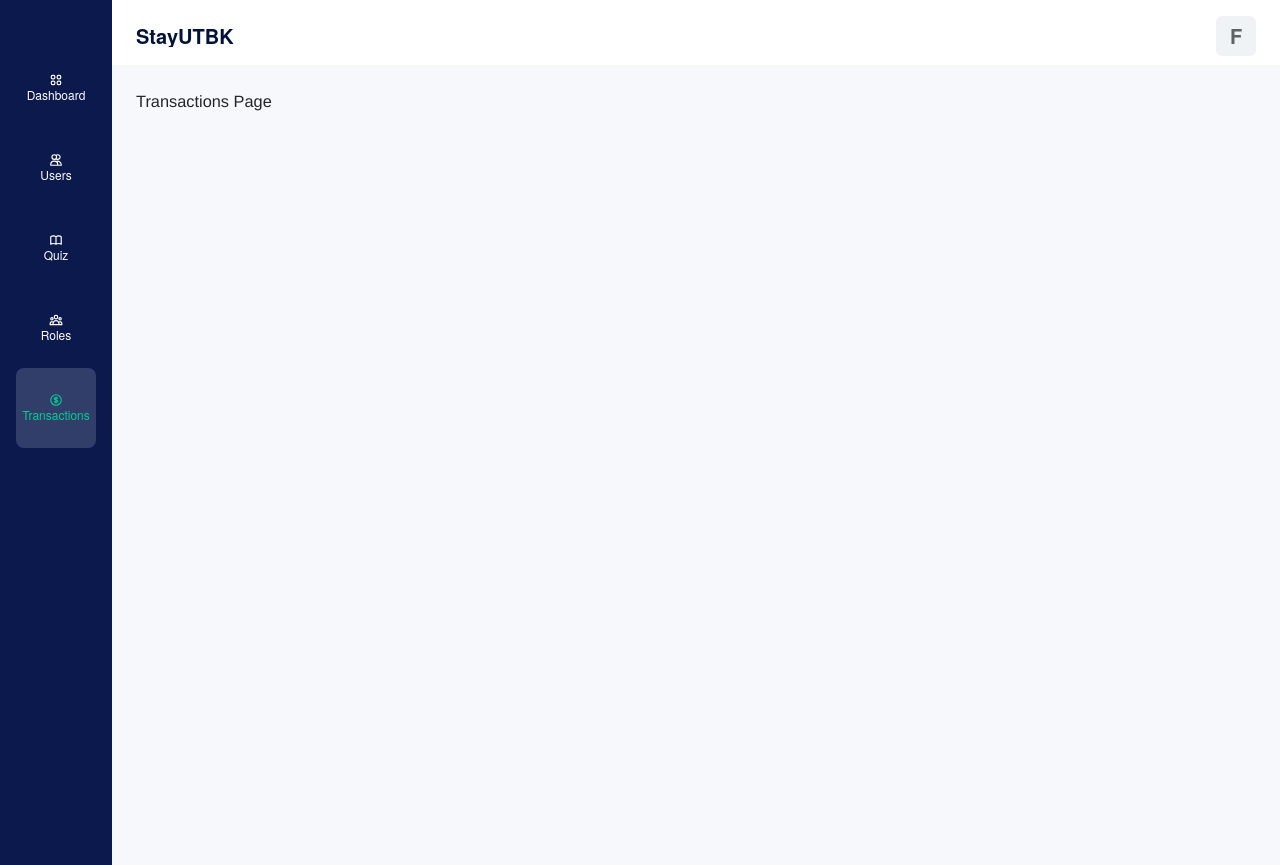
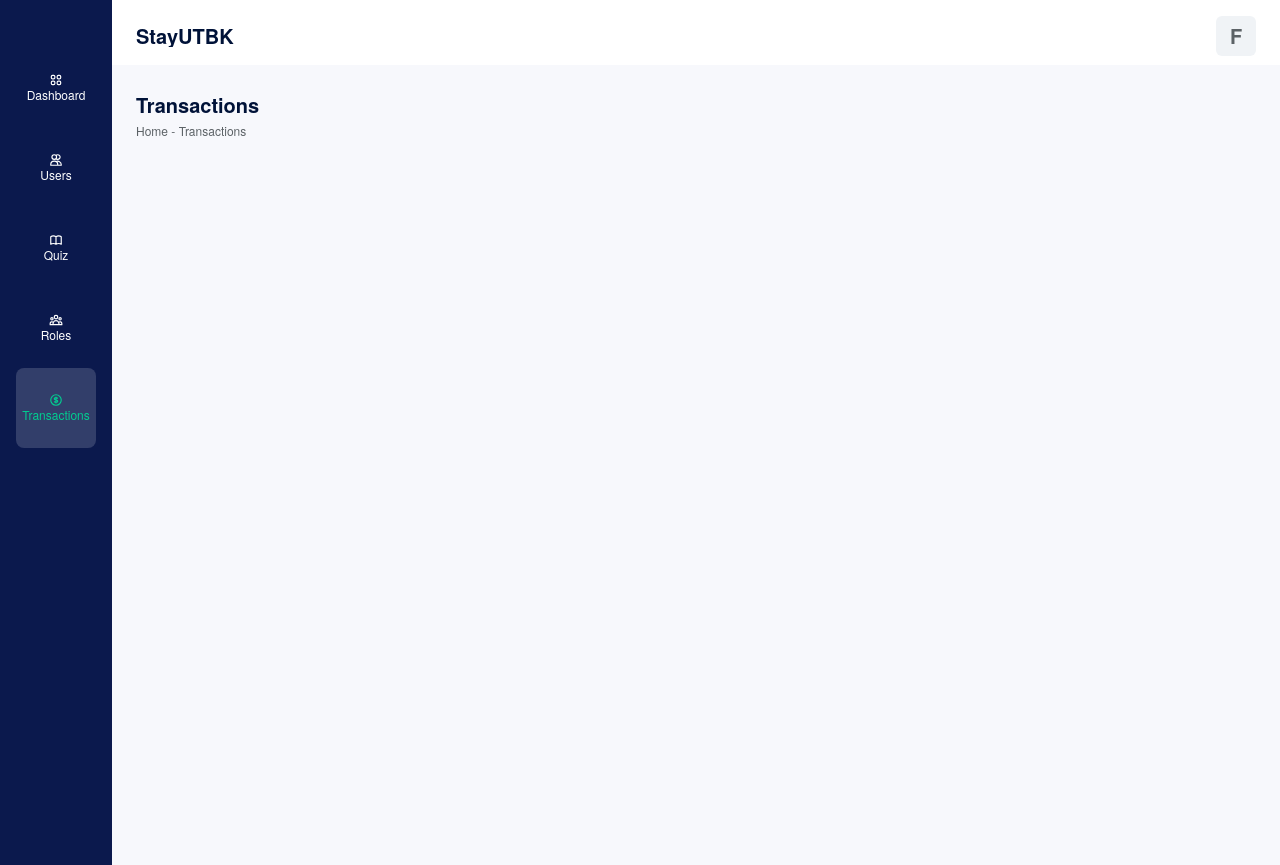
Before and after one commit to finma/stayutbk-owner, a Next.js app: page /transactions in a window 1280 px wide. Built offline with nearby package versions, Linux system fonts and the light colour scheme; a web font is replaced by a local one.

Commit message:
[ADD] add page title to transactions page

```diff
--- a/pages/transactions/index.tsx
+++ b/pages/transactions/index.tsx
@@ -1,10 +1,11 @@
 import { ReactElement } from "react";
 import LayoutMain from "../../components/layout/layout-main";
+import PageTitle from "../../components/page-title";
 
 const TransactionsPage = () => {
   return (
     <>
-      <h1>Transactions Page</h1>
+      <PageTitle title="Transactions" breadcrumbs="Home - Transactions" />
     </>
   );
 };
```
